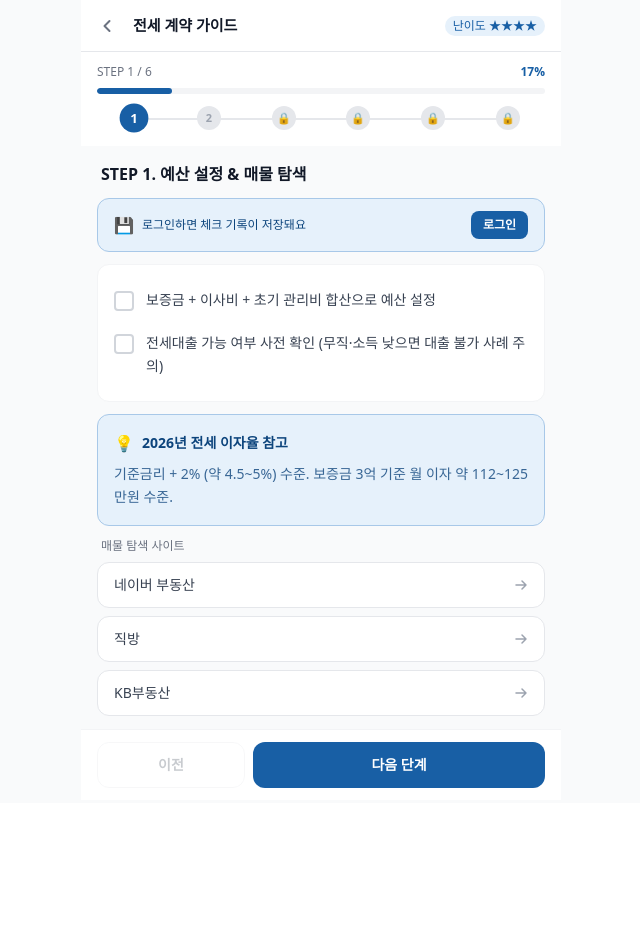
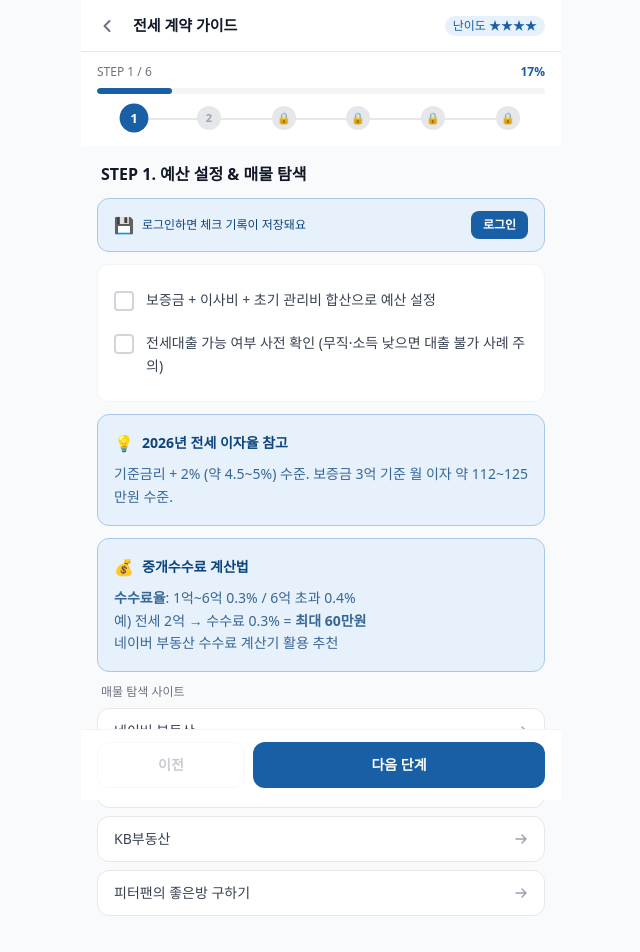
Before and after one commit to jipsa-app/jipsa-client, a React (Vite) app: page /jeonse in a window 1280 px wide. Shown: the top 952 px of the page, without its empty margins (319-959 px from the left). Before the commit the page ends 803 px from the top, so only its background shows below. Built offline with nearby package versions, Linux system fonts and the light colour scheme.

Commit message:
feat: CCTV·냄새 확인, 중개수수료, 최우선변제권, 전월세 신고 요건, 피터팬 추가

```diff
--- a/src/pages/JeonseGuide.jsx
+++ b/src/pages/JeonseGuide.jsx
@@ -234,11 +234,24 @@ export default function JeonseGuide() {
           </p>
         </div>
 
+        <div className="rounded-xl border p-4 space-y-2" style={{ backgroundColor: BG, borderColor: BORDER }}>
+          <div className="flex items-center gap-2">
+            <span>💰</span>
+            <span className="font-semibold text-sm" style={{ color: TEXT }}>중개수수료 계산법</span>
+          </div>
+          <p className="text-sm leading-relaxed" style={{ color: TEXT + 'CC' }}>
+            <b>수수료율</b>: 1억~6억 0.3% / 6억 초과 0.4%<br/>
+            예) 전세 2억 → 수수료 0.3% = <b>최대 60만원</b><br/>
+            네이버 부동산 수수료 계산기 활용 추천
+          </p>
+        </div>
+
         <div className="space-y-2">
           <p className="text-xs text-gray-500 font-medium px-1">매물 탐색 사이트</p>
           <LinkRow href="https://land.naver.com">네이버 부동산</LinkRow>
           <LinkRow href="https://zigbang.com">직방</LinkRow>
           <LinkRow href="https://kbland.kr">KB부동산</LinkRow>
+          <LinkRow href="https://www.peterpanz.com">피터팬의 좋은방 구하기</LinkRow>
         </div>
       </div>
     ),
@@ -260,6 +273,12 @@ export default function JeonseGuide() {
           </CheckItem>
           <CheckItem checked={!!checks['2e']} onChange={() => toggle('2e')} color={COLOR}>
             관리비 항목·금액 확인 (인터넷·주차·청소 포함 여부)
+          </CheckItem>
+          <CheckItem checked={!!checks['2f']} onChange={() => toggle('2f')} color={COLOR}>
+            냄새 확인 (곰팡이·담배·하수구 냄새)
+          </CheckItem>
+          <CheckItem checked={!!checks['2g']} onChange={() => toggle('2g')} color={COLOR}>
+            CCTV 위치 및 작동 여부 확인
           </CheckItem>
         </div>
         <WarningBanner>
@@ -401,7 +420,7 @@ export default function JeonseGuide() {
             {[
               { title: '전입신고', desc: '주민센터 or 정부24 · 무료' },
               { title: '확정일자', desc: '주민센터 · 600원' },
-              { title: '전월세 신고', desc: '계약 후 30일 이내 · 미신고 과태료 최대 30만원 (허위신고 100만원)' },
+              { title: '전월세 신고', desc: '보증금 6천만원 초과 or 월세 30만원 초과 시 의무 · 30일 이내 · 미신고 과태료 최대 30만원' },
             ].map((item, i) => (
               <div key={i} className="flex items-center gap-3 text-sm">
                 <span className="w-5 h-5 rounded-full flex items-center justify-center text-white text-xs font-bold flex-shrink-0" style={{ backgroundColor: COLOR }}>
@@ -437,6 +456,21 @@ export default function JeonseGuide() {
           <LinkRow href="https://www.sgic.co.kr">SGI 서울보증</LinkRow>
         </div>
 
+        <div className="rounded-xl border p-4 space-y-2" style={{ backgroundColor: BG, borderColor: BORDER }}>
+          <div className="flex items-center gap-2">
+            <span>🛡️</span>
+            <span className="font-semibold text-sm" style={{ color: TEXT }}>최우선변제권 — 소액임차인 보호</span>
+          </div>
+          <p className="text-sm leading-relaxed" style={{ color: TEXT + 'CC' }}>
+            확정일자 없이도 경매 시 일부 보증금을 최우선으로 돌려받을 수 있어요.<br/><br/>
+            <b>2026년 기준 소액임차인 범위</b><br/>
+            • 서울: 보증금 <b>1억 6,500만원 이하</b><br/>
+            • 과밀억제권역(경기 일부): 1억 4,500만원 이하<br/>
+            • 광역시: 8,500만원 이하<br/>
+            • 그 외 지역: 7,500만원 이하
+          </p>
+        </div>
+
         <div className="bg-[#EAF3DE] border border-[#B0D48A] rounded-xl p-5 text-center mt-2">
           <div className="text-3xl mb-2">🎉</div>
           <p className="font-bold text-[#27500A]">전세 계약 완료!</p>
--- a/src/pages/MonthlyGuide.jsx
+++ b/src/pages/MonthlyGuide.jsx
@@ -261,11 +261,18 @@ export default function MonthlyGuide() {
           (출처: 국토부 실거래가 기준)
         </InfoCard>
 
+        <InfoCard color="#BA7517" bg="#FAEEDA" border="#E8C88A" icon="💰" title="중개수수료 계산법">
+          거래금액 = 보증금 + (월세 × 100)<br/>
+          예) 보증금 1천만 + 월세 50만 = <b>6천만원 → 수수료 0.4% = 최대 24만원</b><br/><br/>
+          <b>수수료율</b>: 5천만 미만 0.5% / 5천만~1억 0.4% / 1억~6억 0.3%
+        </InfoCard>
+
         <div className="space-y-2">
           <p className="text-xs text-gray-500 font-medium px-1">매물 탐색 사이트</p>
           <LinkRow href="https://land.naver.com">네이버 부동산</LinkRow>
           <LinkRow href="https://zigbang.com">직방</LinkRow>
           <LinkRow href="https://dabangapp.com">다방</LinkRow>
+          <LinkRow href="https://www.peterpanz.com">피터팬의 좋은방 구하기</LinkRow>
         </div>
 
         <button
@@ -296,6 +303,12 @@ export default function MonthlyGuide() {
           </CheckItem>
           <CheckItem checked={!!checks['2e']} onChange={() => toggle('2e')} color={COLOR}>
             난방 방식 확인 (개별난방 권장)
+          </CheckItem>
+          <CheckItem checked={!!checks['2f']} onChange={() => toggle('2f')} color={COLOR}>
+            냄새 확인 (곰팡이·담배·하수구 냄새)
+          </CheckItem>
+          <CheckItem checked={!!checks['2g']} onChange={() => toggle('2g')} color={COLOR}>
+            CCTV 위치 및 작동 여부 확인
           </CheckItem>
         </div>
 
@@ -407,7 +420,7 @@ export default function MonthlyGuide() {
         <CompleteCard items={[
           { title: '전입신고', desc: '주민센터 or 정부24 · 무료 · 이사 당일 처리' },
           { title: '확정일자', desc: '주민센터 · 600원 · 전입신고 시 함께 신청' },
-          { title: '전월세 신고', desc: '계약 후 30일 이내 · 미신고 시 과태료 최대 30만원 (허위신고 100만원)' },
+          { title: '전월세 신고', desc: '보증금 6천만원 초과 or 월세 30만원 초과 시 의무 · 30일 이내 · 미신고 과태료 최대 30만원' },
           { title: '자동차 주소 변경', desc: '관할 구청 또는 차량등록사업소' },
         ]} />
 
```
